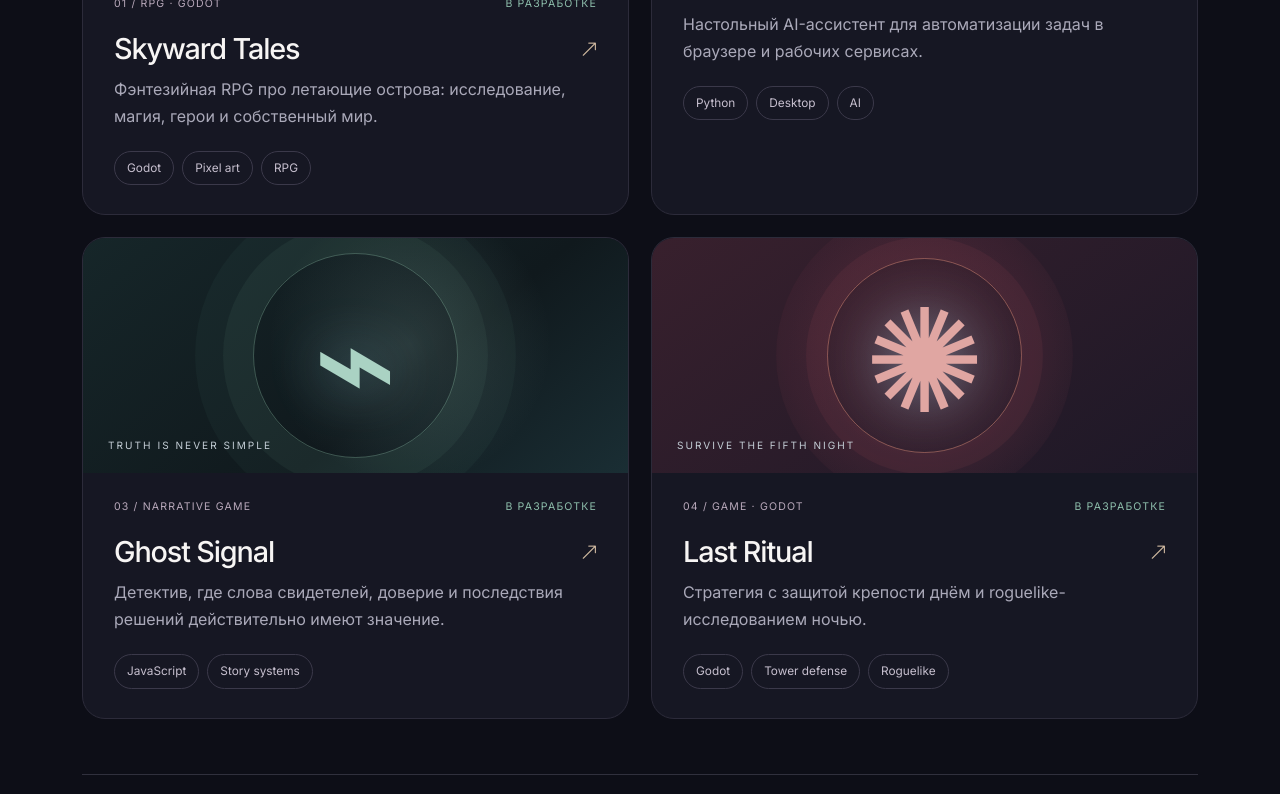
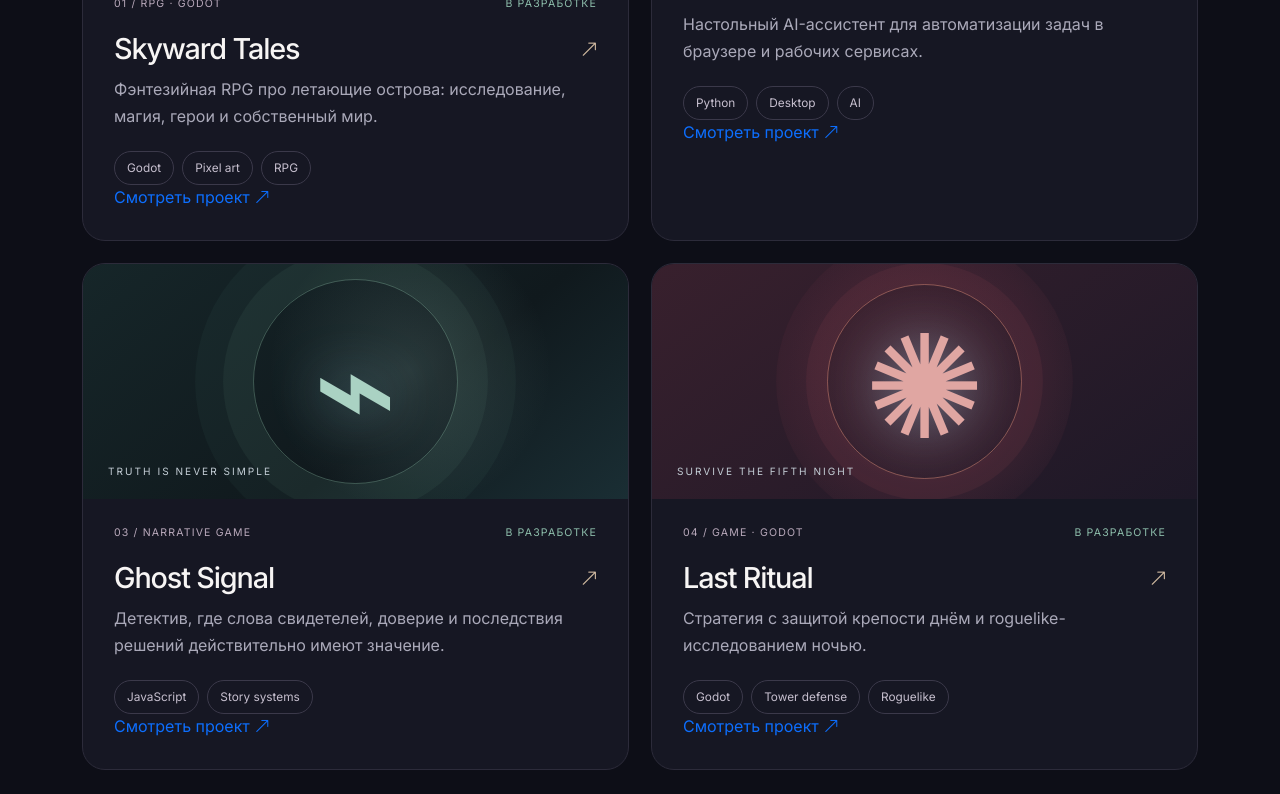
Before and after one commit to DoctorStrangeSH/DevSpace, a plain HTML site: page index.html in a window 1280 px wide. Shown: the part 1850-2644 px from the top of the page. Drawn offline with nearby package versions, Linux system fonts and the light colour scheme; no server answers.

Commit message:
DevSpace v3.13: improve project cards and mobile readability

```diff
--- a/index.html
+++ b/index.html
@@ -130,10 +130,10 @@
                 <div class="portfolio-search-bar"><label for="portfolioSearch">Найти работу</label><div class="portfolio-search-controls"><input id="portfolioSearch" type="search" placeholder="Название, технология или жанр..." autocomplete="off" aria-controls="featuredGrid webProjectsGrid"><button id="portfolioSearchClear" type="button" hidden>Сбросить</button></div><p id="portfolioSearchStatus" role="status" aria-live="polite">Показаны все работы и веб-проекты</p></div>
                 <div class="featured-grid" id="featuredGrid">
                     <p id="portfolioSearchEmpty" class="portfolio-search-empty" hidden>Ничего не найдено. Попробуйте другое название или технологию.</p>
-                    <a class="feature-card feature-large feature-game" href="#project/skyward-tales" aria-label="Подробнее о Skyward Tales"><div class="feature-art art-sky feature-art-screenshot"><img src="https://raw.githubusercontent.com/DoctorStrangeSH/Skyward-Tales/main/docs/screenshots/greenreach_village.png" alt="Поселение Зелёные пределы в Skyward Tales" loading="lazy" decoding="async"><span class="art-icon" aria-hidden="true">✦</span><span class="art-screenshot-label">РЕАЛЬНЫЙ КАДР · SKYWARD TALES</span></div><div class="feature-copy"><div class="feature-meta"><span>01 / RPG · GODOT</span><span>В РАЗРАБОТКЕ</span></div><h3>Skyward Tales <i class="bi bi-arrow-up-right"></i></h3><p>Фэнтезийная RPG про летающие острова: исследование, магия, герои и собственный мир.</p><div class="feature-tags"><span>Godot</span><span>Pixel art</span><span>RPG</span></div></div></a>
-                    <a class="feature-card feature-automation" href="#project/workpilot" aria-label="Подробнее о WorkPilot"><div class="feature-art art-work"><span class="art-signal">◎</span><span class="art-caption">MALENIA / AUTOMATION</span></div><div class="feature-copy"><div class="feature-meta"><span>02 / AI · AUTOMATION</span><span>В РАЗРАБОТКЕ</span></div><h3>WorkPilot <i class="bi bi-arrow-up-right"></i></h3><p>Настольный AI-ассистент для автоматизации задач в браузере и рабочих сервисах.</p><div class="feature-tags"><span>Python</span><span>Desktop</span><span>AI</span></div></div></a>
-                    <a class="feature-card feature-detective" href="#project/ghost-signal" aria-label="Подробнее о Ghost Signal"><div class="feature-art art-ghost"><span class="art-signal">⌁</span><span class="art-caption">TRUTH IS NEVER SIMPLE</span></div><div class="feature-copy"><div class="feature-meta"><span>03 / NARRATIVE GAME</span><span>В РАЗРАБОТКЕ</span></div><h3>Ghost Signal <i class="bi bi-arrow-up-right"></i></h3><p>Детектив, где слова свидетелей, доверие и последствия решений действительно имеют значение.</p><div class="feature-tags"><span>JavaScript</span><span>Story systems</span></div></div></a>
-                    <a class="feature-card feature-ritual" href="#project/last-ritual" aria-label="Подробнее о Last Ritual"><div class="feature-art art-ritual"><span class="art-signal">✺</span><span class="art-caption">SURVIVE THE FIFTH NIGHT</span></div><div class="feature-copy"><div class="feature-meta"><span>04 / GAME · GODOT</span><span>В РАЗРАБОТКЕ</span></div><h3>Last Ritual <i class="bi bi-arrow-up-right"></i></h3><p>Стратегия с защитой крепости днём и roguelike-исследованием ночью.</p><div class="feature-tags"><span>Godot</span><span>Tower defense</span><span>Roguelike</span></div></div></a>
+                    <a class="feature-card feature-large feature-game" href="#project/skyward-tales" aria-label="Подробнее о Skyward Tales"><div class="feature-art art-sky feature-art-screenshot"><img src="https://raw.githubusercontent.com/DoctorStrangeSH/Skyward-Tales/main/docs/screenshots/greenreach_village.png" alt="Поселение Зелёные пределы в Skyward Tales" loading="lazy" decoding="async"><span class="art-icon" aria-hidden="true">✦</span><span class="art-screenshot-label">РЕАЛЬНЫЙ КАДР · SKYWARD TALES</span></div><div class="feature-copy"><div class="feature-meta"><span>01 / RPG · GODOT</span><span>В РАЗРАБОТКЕ</span></div><h3>Skyward Tales <i class="bi bi-arrow-up-right"></i></h3><p>Фэнтезийная RPG про летающие острова: исследование, магия, герои и собственный мир.</p><div class="feature-tags"><span>Godot</span><span>Pixel art</span><span>RPG</span></div><span class="feature-open" aria-hidden="true">Смотреть проект <i class="bi bi-arrow-up-right"></i></span></div></a>
+                    <a class="feature-card feature-automation" href="#project/workpilot" aria-label="Подробнее о WorkPilot"><div class="feature-art art-work"><span class="art-signal">◎</span><span class="art-caption">MALENIA / AUTOMATION</span></div><div class="feature-copy"><div class="feature-meta"><span>02 / AI · AUTOMATION</span><span>В РАЗРАБОТКЕ</span></div><h3>WorkPilot <i class="bi bi-arrow-up-right"></i></h3><p>Настольный AI-ассистент для автоматизации задач в браузере и рабочих сервисах.</p><div class="feature-tags"><span>Python</span><span>Desktop</span><span>AI</span></div><span class="feature-open" aria-hidden="true">Смотреть проект <i class="bi bi-arrow-up-right"></i></span></div></a>
+                    <a class="feature-card feature-detective" href="#project/ghost-signal" aria-label="Подробнее о Ghost Signal"><div class="feature-art art-ghost"><span class="art-signal">⌁</span><span class="art-caption">TRUTH IS NEVER SIMPLE</span></div><div class="feature-copy"><div class="feature-meta"><span>03 / NARRATIVE GAME</span><span>В РАЗРАБОТКЕ</span></div><h3>Ghost Signal <i class="bi bi-arrow-up-right"></i></h3><p>Детектив, где слова свидетелей, доверие и последствия решений действительно имеют значение.</p><div class="feature-tags"><span>JavaScript</span><span>Story systems</span></div><span class="feature-open" aria-hidden="true">Смотреть проект <i class="bi bi-arrow-up-right"></i></span></div></a>
+                    <a class="feature-card feature-ritual" href="#project/last-ritual" aria-label="Подробнее о Last Ritual"><div class="feature-art art-ritual"><span class="art-signal">✺</span><span class="art-caption">SURVIVE THE FIFTH NIGHT</span></div><div class="feature-copy"><div class="feature-meta"><span>04 / GAME · GODOT</span><span>В РАЗРАБОТКЕ</span></div><h3>Last Ritual <i class="bi bi-arrow-up-right"></i></h3><p>Стратегия с защитой крепости днём и roguelike-исследованием ночью.</p><div class="feature-tags"><span>Godot</span><span>Tower defense</span><span>Roguelike</span></div><span class="feature-open" aria-hidden="true">Смотреть проект <i class="bi bi-arrow-up-right"></i></span></div></a>
                 </div>
                 <div class="portfolio-more"><span>Это лишь часть моей мастерской.</span><a href="https://github.com/DoctorStrangeSH?tab=repositories" target="_blank" rel="noopener noreferrer">Все репозитории <i class="bi bi-arrow-up-right"></i></a></div>
             </div>
@@ -281,7 +281,7 @@
                         </span>
                     </div>
                     <div class="col-md-4 text-md-end">
-                        <span style="font-size: 11px; color: var(--text-muted);" id="appVersion">v3.12.0</span>
+                        <span style="font-size: 11px; color: var(--text-muted);" id="appVersion">v3.13.0</span>
                         <button class="footer-link ms-3 owner-only" id="footerExportBtn" title="Экспорт проектов" style="display:none;">
                             <i class="bi bi-download"></i>
                         </button>
```
